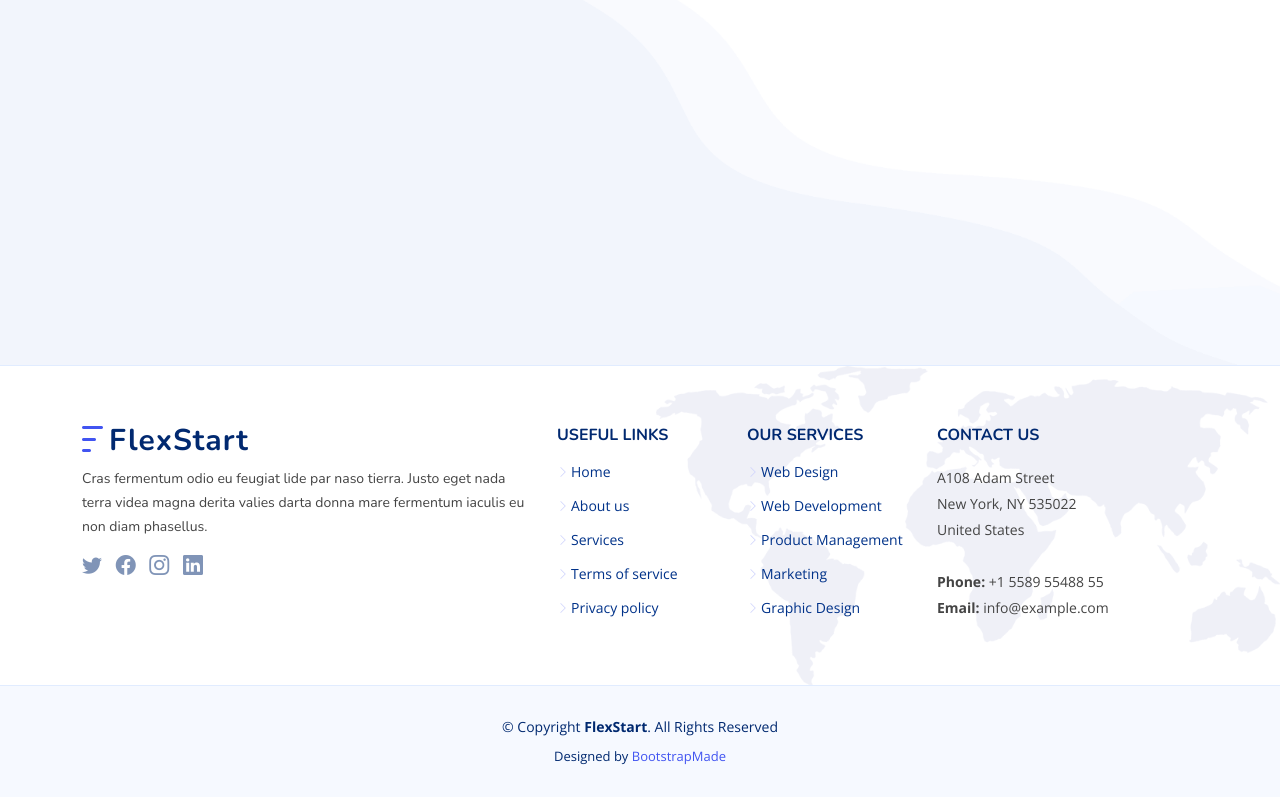
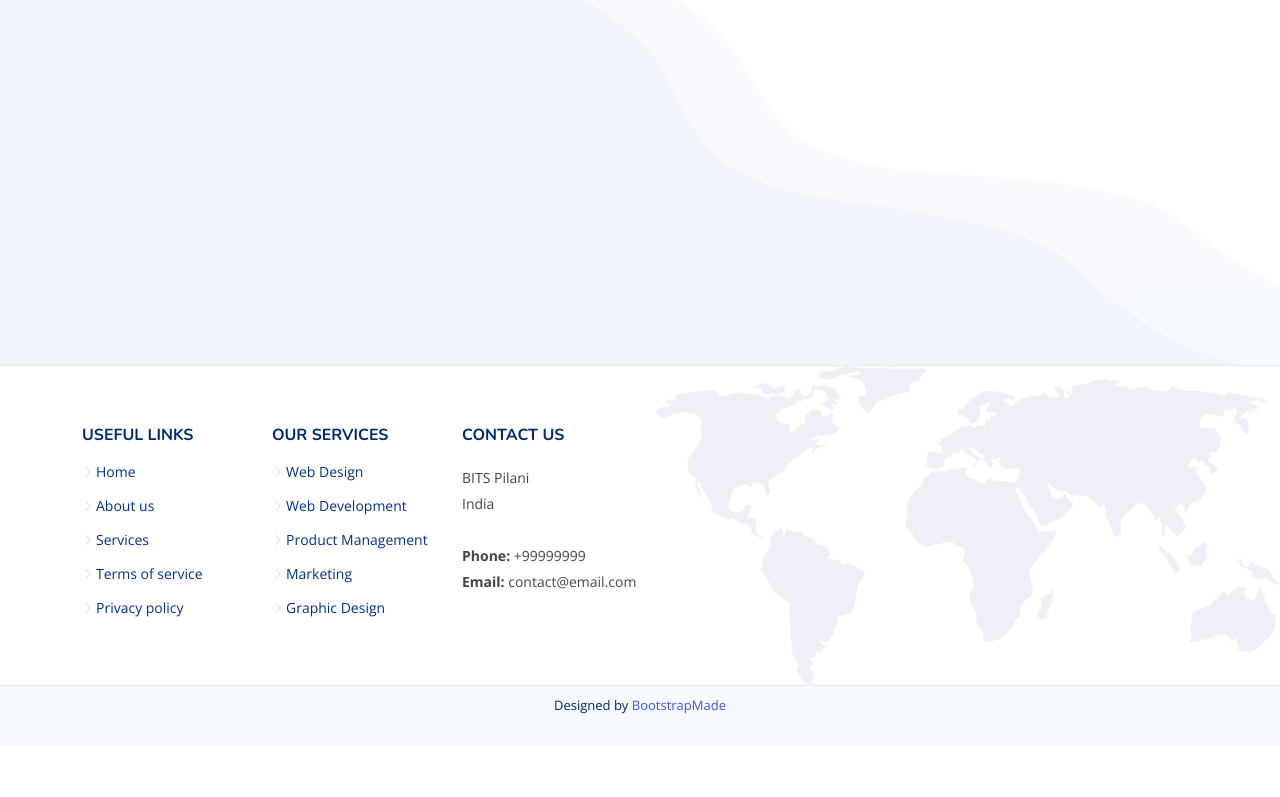
Before and after one commit to deepakvn/BITS_OSS4, a plain HTML site: page index.html in a window 1280 px wide. Shown: the part 1235-2032 px from the top of the page. After the commit the page ends 1981 px from the top, so only its background shows below. Drawn offline with nearby package versions, Linux system fonts and the light colour scheme.

Commit message:
As per issues logged

```diff
--- a/index.html
+++ b/index.html
@@ -98,19 +98,7 @@
         <div class="footer-top">
             <div class="container">
                 <div class="row gy-4">
-                    <div class="col-lg-5 col-md-12 footer-info">
-                        <a href="index.html" class="logo d-flex align-items-center">
-                            <img src="assets/img/logo.png" alt="">
-                            <span>FlexStart</span>
-                        </a>
-                        <p>Cras fermentum odio eu feugiat lide par naso tierra. Justo eget nada terra videa magna derita valies darta donna mare fermentum iaculis eu non diam phasellus.</p>
-                        <div class="social-links mt-3">
-                            <a href="#" class="twitter"><i class="bi bi-twitter"></i></a>
-                            <a href="#" class="facebook"><i class="bi bi-facebook"></i></a>
-                            <a href="#" class="instagram"><i class="bi bi-instagram bx bxl-instagram"></i></a>
-                            <a href="#" class="linkedin"><i class="bi bi-linkedin bx bxl-linkedin"></i></a>
-                        </div>
-                    </div>
+
 
                     <div class="col-lg-2 col-6 footer-links">
                         <h4>Useful Links</h4>
@@ -137,11 +125,10 @@
                     <div class="col-lg-3 col-md-12 footer-contact text-center text-md-start">
                         <h4>Contact Us</h4>
                         <p>
-                            A108 Adam Street <br>
-                            New York, NY 535022<br>
-                            United States <br><br>
-                            <strong>Phone:</strong> +1 5589 55488 55<br>
-                            <strong>Email:</strong> info@example.com<br>
+                            BITS Pilani<br>
+                            India <br><br>
+                            <strong>Phone:</strong> +99999999<br>
+                            <strong>Email:</strong> contact@email.com<br>
                         </p>
 
                     </div>
@@ -151,9 +138,6 @@
         </div>
 
         <div class="container">
-            <div class="copyright">
-                &copy; Copyright <strong><span>FlexStart</span></strong>. All Rights Reserved
-            </div>
             <div class="credits">
                 <!-- All the links in the footer should remain intact. -->
                 <!-- You can delete the links only if you purchased the pro version. -->
```
